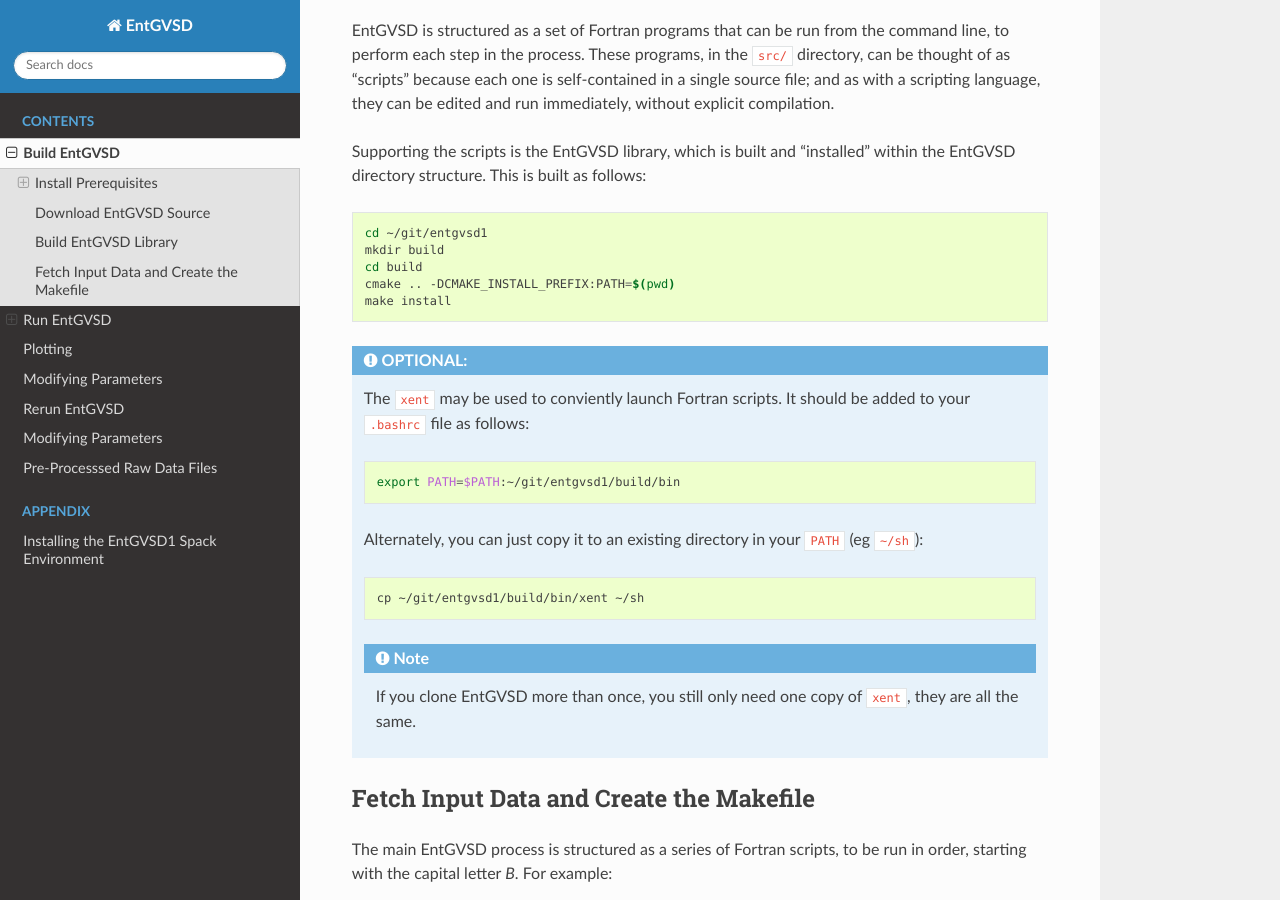
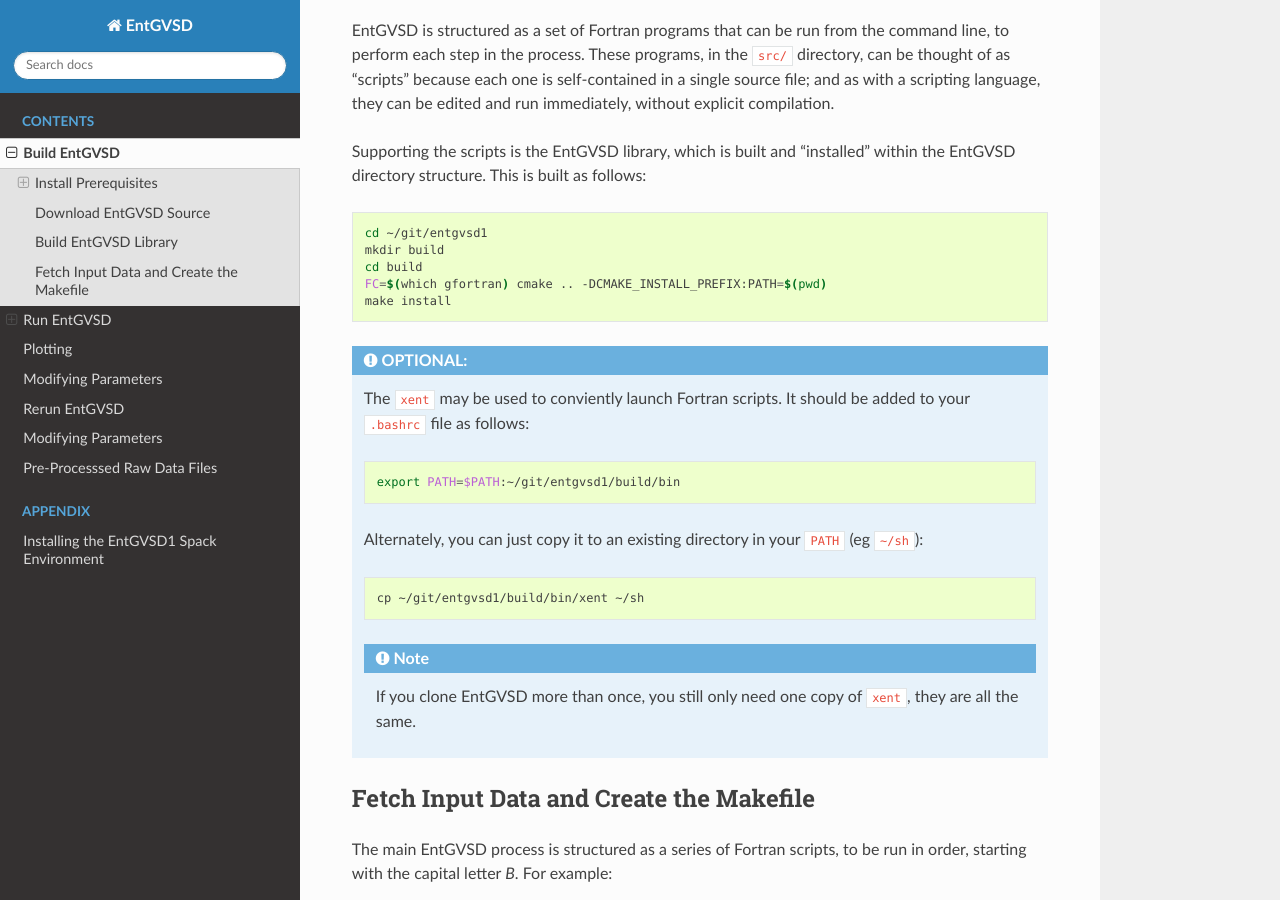
Before and after one commit to ent-tbm/entgvsd1, a Sphinx documentation site: the page built from sphinx/source/building.rst, in a window 1280 px wide and 900 px high, scrolled down 1119 px. Built offline with Sphinx 7.4.7 and the Read the Docs theme 2.0.0, drawn with Linux system fonts in a browser that asks for light colours.

Commit message:
building.rst:  Updated cmake instruction. chunker:  Added info%modification for modelE_nocrops B18:  Added '_nocrops' extension for modelE generated from trimmed_scaled_nocrops mkgen:  Added B19_to_modele.py step for modelE_nocrops

```diff
--- a/sphinx/source/building.rst
+++ b/sphinx/source/building.rst
@@ -73,7 +73,7 @@ follows:
    cd ~/git/entgvsd1
    mkdir build
    cd build
-   cmake .. -DCMAKE_INSTALL_PREFIX:PATH=$(pwd)
+   FC=$(which gfortran) cmake .. -DCMAKE_INSTALL_PREFIX:PATH=$(pwd)
    make install
 
 .. admonition:: OPTIONAL:
```
Also changed, not shown: 3 other files.
